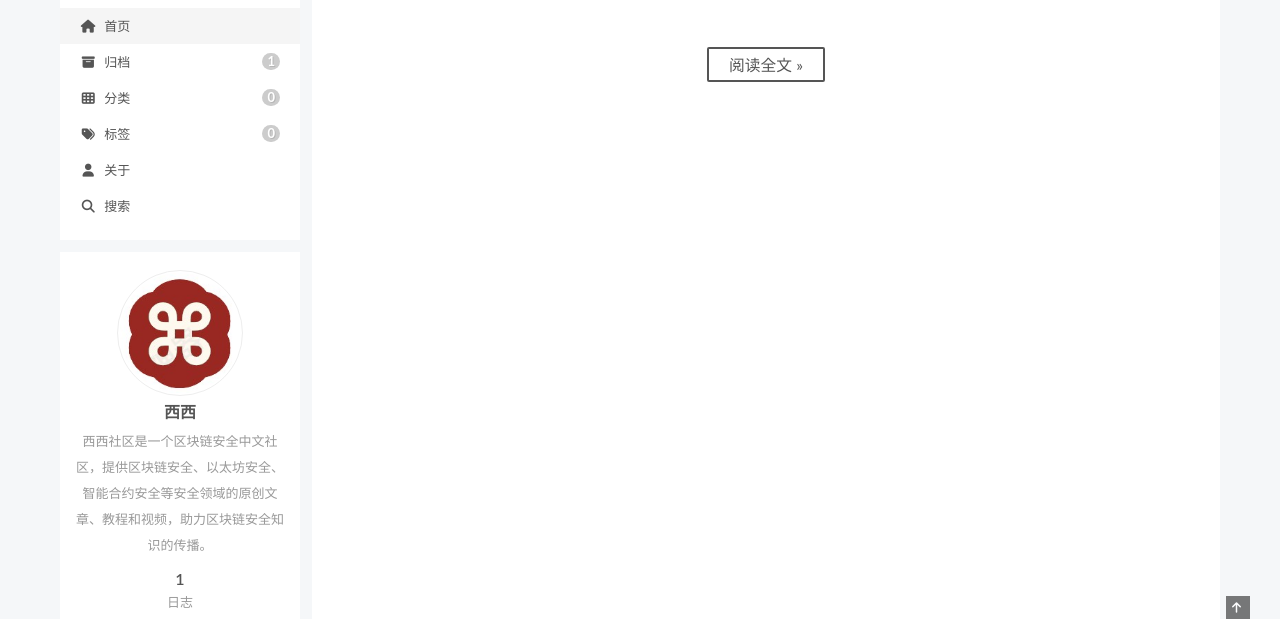
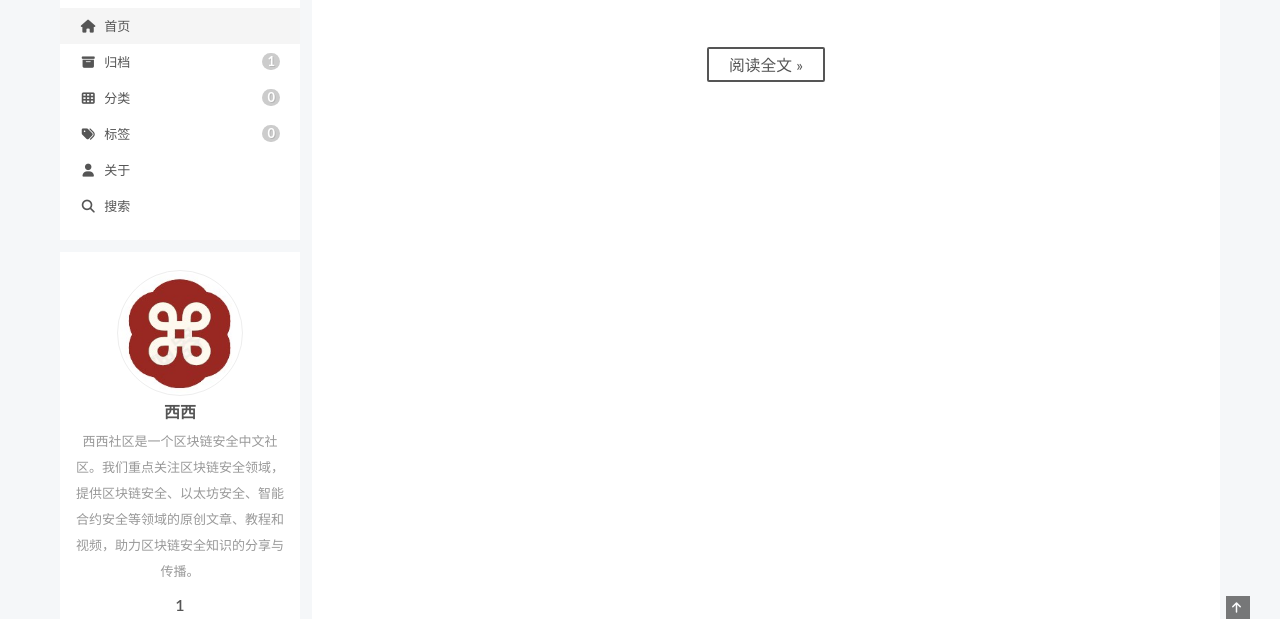
Before and after one commit to chainsafecc/chainsafe-blog, a plain HTML site: page index.html in a window 1280 px wide. Shown: the part 280-899 px from the top of the page. Drawn offline with nearby package versions, Linux system fonts and the light colour scheme; a script that the page names is missing.

Commit message:
Site updated: 2022-06-05 19:45:17

```diff
--- a/index.html
+++ b/index.html
@@ -20,12 +20,12 @@
 
 <script class="next-config" data-name="main" type="application/json">{"hostname":"chainsafecc.github.io","root":"/","images":"/images","scheme":"Pisces","darkmode":false,"version":"8.11.1","exturl":false,"sidebar":{"position":"left","display":"post","padding":18,"offset":12},"copycode":false,"bookmark":{"enable":false,"color":"#222","save":"auto"},"mediumzoom":false,"lazyload":false,"pangu":false,"comments":{"style":"tabs","active":null,"storage":true,"lazyload":false,"nav":null},"stickytabs":false,"motion":{"enable":true,"async":false,"transition":{"post_block":"fadeIn","post_header":"fadeInDown","post_body":"fadeInDown","coll_header":"fadeInLeft","sidebar":"fadeInUp"}},"prism":false,"i18n":{"placeholder":"搜索...","empty":"没有找到任何搜索结果：${query}","hits_time":"找到 ${hits} 个搜索结果（用时 ${time} 毫秒）","hits":"找到 ${hits} 个搜索结果"},"path":"/search.xml","localsearch":{"enable":true,"trigger":"auto","top_n_per_article":1,"unescape":false,"preload":false}}</script><script src="/js/config.js"></script>
 
-    <meta name="description" content="西西社区是一个区块链安全中文社区，提供区块链安全、以太坊安全、智能合约安全等安全领域的原创文章、教程和视频，助力区块链安全知识的传播。">
+    <meta name="description" content="西西社区是一个区块链安全中文社区。我们重点关注区块链安全领域，提供区块链安全、以太坊安全、智能合约安全等领域的原创文章、教程和视频，助力区块链安全知识的分享与传播。">
 <meta property="og:type" content="website">
 <meta property="og:title" content="西西社区">
 <meta property="og:url" content="https://chainsafecc.github.io/chainsafe-blog/index.html">
 <meta property="og:site_name" content="西西社区">
-<meta property="og:description" content="西西社区是一个区块链安全中文社区，提供区块链安全、以太坊安全、智能合约安全等安全领域的原创文章、教程和视频，助力区块链安全知识的传播。">
+<meta property="og:description" content="西西社区是一个区块链安全中文社区。我们重点关注区块链安全领域，提供区块链安全、以太坊安全、智能合约安全等领域的原创文章、教程和视频，助力区块链安全知识的分享与传播。">
 <meta property="og:locale" content="zh_CN">
 <meta property="article:author" content="西西">
 <meta property="article:tag" content="区块链社区,区块链安全,以太坊安全,智能合约安全,安全漏洞,安全审计,形式化验证,K语言框架,Solidiy语言">
@@ -151,7 +151,7 @@
     <img class="site-author-image" itemprop="image" alt="西西"
       src="/images/avatar.jpg">
   <p class="site-author-name" itemprop="name">西西</p>
-  <div class="site-description" itemprop="description">西西社区是一个区块链安全中文社区，提供区块链安全、以太坊安全、智能合约安全等安全领域的原创文章、教程和视频，助力区块链安全知识的传播。</div>
+  <div class="site-description" itemprop="description">西西社区是一个区块链安全中文社区。我们重点关注区块链安全领域，提供区块链安全、以太坊安全、智能合约安全等领域的原创文章、教程和视频，助力区块链安全知识的分享与传播。</div>
 </div>
 <div class="site-state-wrap site-overview-item animated">
   <nav class="site-state">
@@ -172,7 +172,7 @@
       </span>
   </div>
   <div class="cc-license site-overview-item animated" itemprop="license">
-    <a href="https://creativecommons.org/licenses/by-nc-sa/4.0/" class="cc-opacity" rel="noopener" target="_blank"><img src="https://cdnjs.cloudflare.com/ajax/libs/creativecommons-vocabulary/2020.11.3/assets/license_badges/small/by_nc_sa.svg" alt="Creative Commons"></a>
+    <a href="https://creativecommons.org/licenses/Apache%202.0/4.0/" class="cc-opacity" rel="noopener" target="_blank"><img src="https://cdnjs.cloudflare.com/ajax/libs/creativecommons-vocabulary/2020.11.3/assets/license_badges/small/Apache 2.0.svg" alt="Creative Commons"></a>
   </div>
 
 
@@ -218,7 +218,7 @@
 
     <span hidden itemprop="publisher" itemscope itemtype="http://schema.org/Organization">
       <meta itemprop="name" content="西西社区">
-      <meta itemprop="description" content="西西社区是一个区块链安全中文社区，提供区块链安全、以太坊安全、智能合约安全等安全领域的原创文章、教程和视频，助力区块链安全知识的传播。">
+      <meta itemprop="description" content="西西社区是一个区块链安全中文社区。我们重点关注区块链安全领域，提供区块链安全、以太坊安全、智能合约安全等领域的原创文章、教程和视频，助力区块链安全知识的分享与传播。">
     </span>
 
     <span hidden itemprop="post" itemscope itemtype="http://schema.org/CreativeWork">
```
Also changed, not shown: 2022/06/05/hello-world/index.html (+3 -3 lines), about/index.html (+2 -2 lines), archives/2022/06/index.html (+4 -4 lines), archives/2022/index.html (+4 -4 lines), archives/index.html (+4 -4 lines), categories/index.html (+4 -4 lines), tags/index.html (+4 -4 lines).
